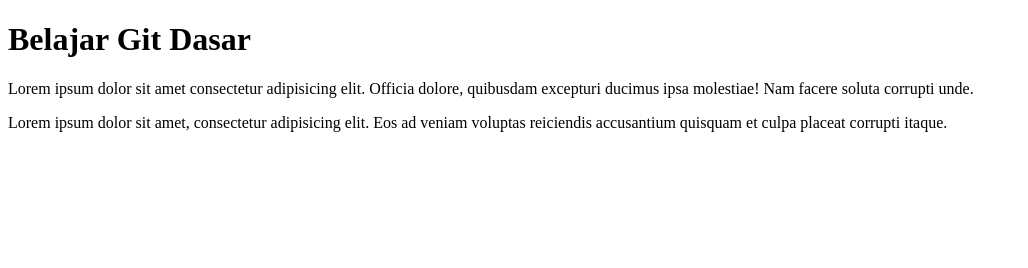
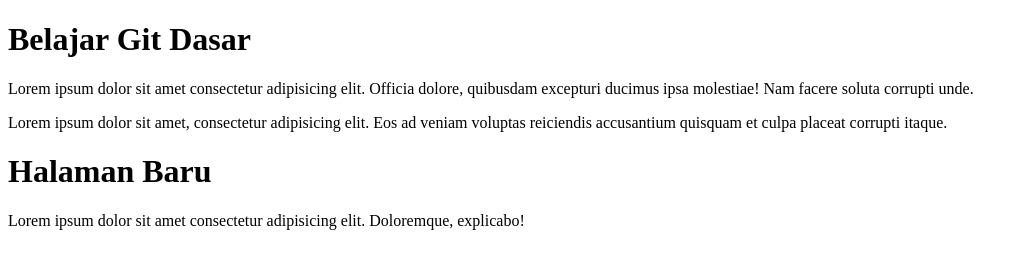
Before and after one commit to muhammadfaujiii04/new_projeck, a plain HTML site: page index.html in a window 1280 px wide. Shown: the whole page, without its empty margins (0-1028 px from the left). Drawn offline with Linux system fonts and the light colour scheme.

Commit message:
perubahan baru

```diff
--- a/index.html
+++ b/index.html
@@ -16,6 +16,11 @@
             Lorem ipsum dolor sit amet, consectetur adipisicing elit. Eos ad veniam voluptas reiciendis accusantium quisquam et culpa placeat corrupti itaque.
         </p>
 
+        <h1>Halaman Baru</h1>
+        <p>
+            Lorem ipsum dolor sit amet consectetur adipisicing elit. Doloremque, explicabo!
+        </p>
+
 
     <script src="index.js">
 
```
